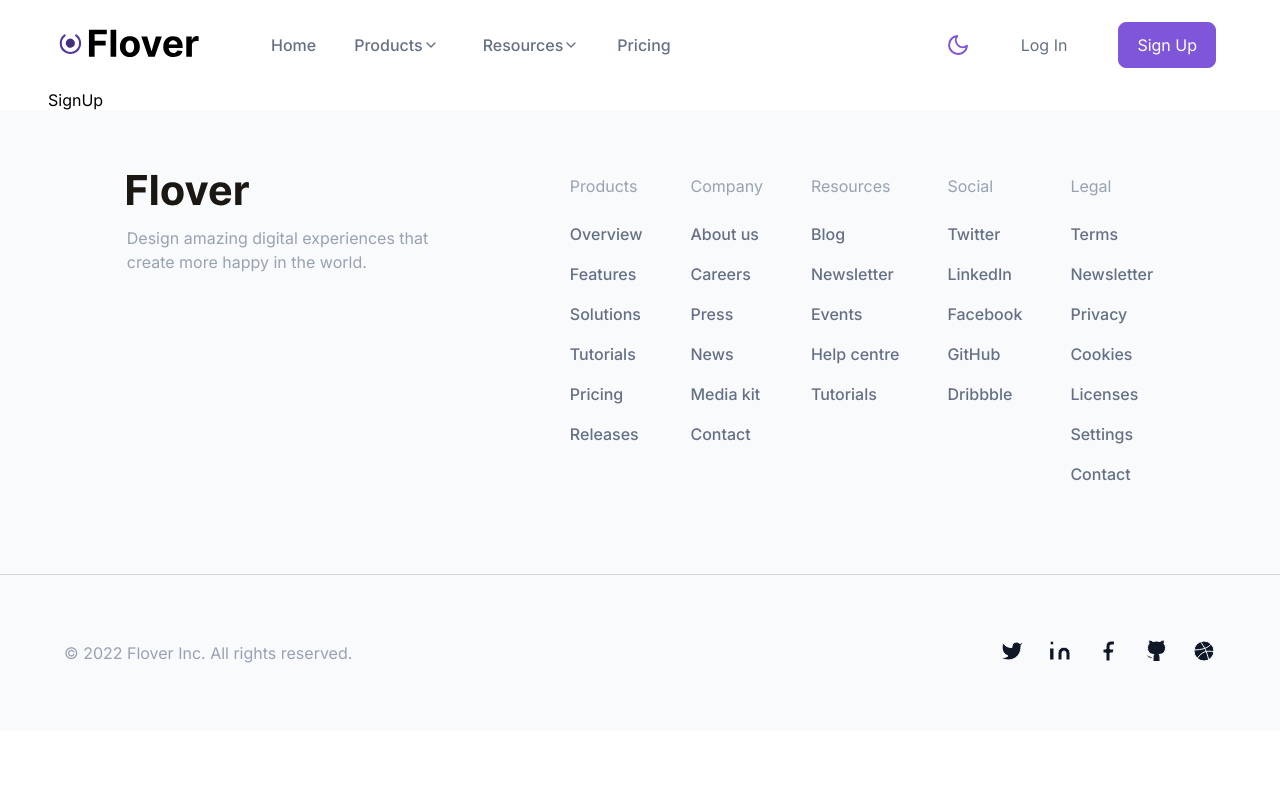
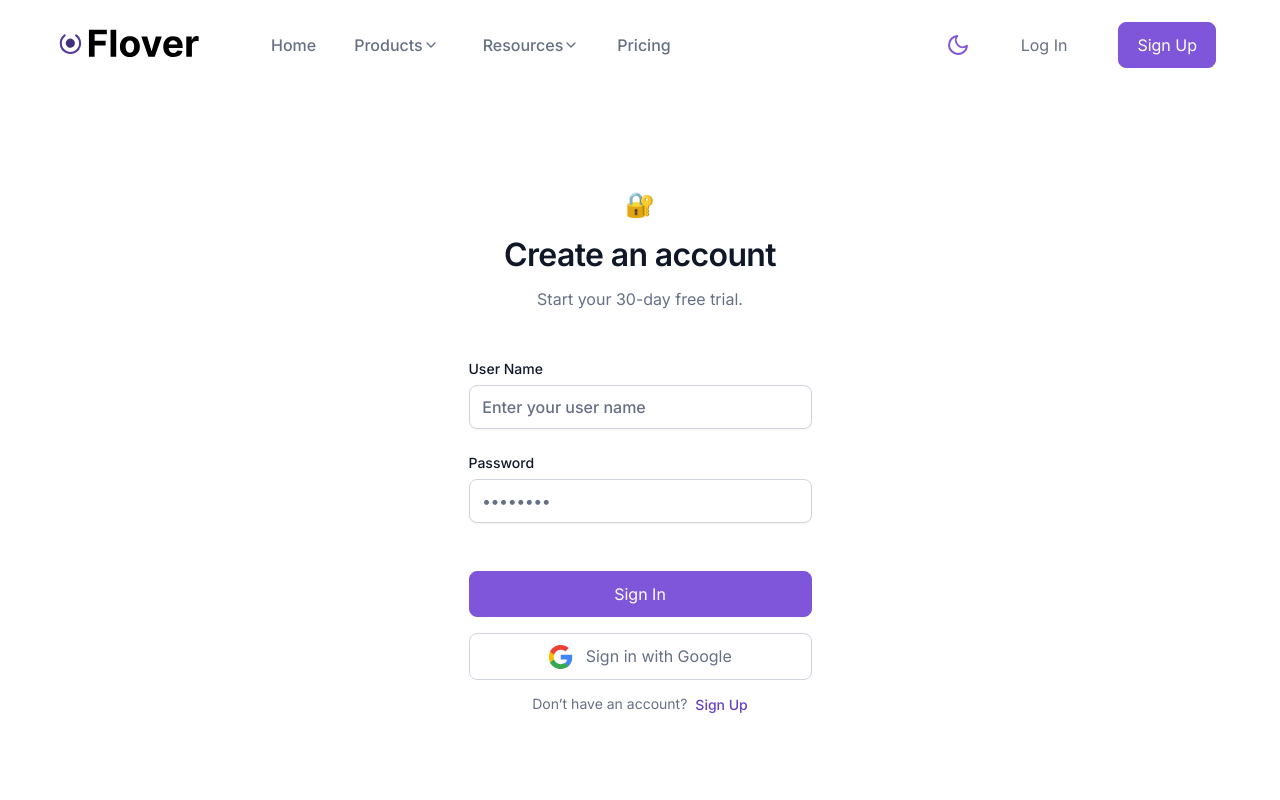
Before and after one commit to AlexKasatov/flover-dashboard, a React (Create React App) app: page /signup in a window 1280 px wide. Shown: the top 800 px of the page. Built offline with nearby package versions, Linux system fonts and the light colour scheme.

Commit message:
add sign up component

```diff
--- a/src/pages/Authorization/LogIn.jsx
+++ b/src/pages/Authorization/LogIn.jsx
@@ -1,9 +1,9 @@
 import { useEffect } from 'react';
-import { Link } from 'react-router-dom';
 import { useForm } from 'react-hook-form';
 import { Container } from '../../styles/Container';
 import { TextErrorSm, TextNormalSm, LinkSmMd, HeadingSmSbBase, SubHeadTextMdNorm } from '../../styles/UI/Text';
-import { Wrapper, LoginBlock, LoginText, LoginForm, LoginBtn } from './Login.styled';
+import { Wrapper, LoginBlock, LoginText, LoginForm, LoginBtn, LoginIcon } from './Login.styled';
+import googleIcon from '../../styles/img/auth/google.svg';
 
 const LogIn = () => {
         const {
@@ -50,13 +50,11 @@ const LogIn = () => {
                                                                 })}
                                                         />
                                                 </label>
-
                                                 {errors?.email && (
                                                         <TextErrorSm>
                                                                 {errors?.email?.message || 'Hm... something went wrong'}
                                                         </TextErrorSm>
                                                 )}
-
                                                 <label htmlFor="password">
                                                         Password
                                                         <input
@@ -68,15 +66,18 @@ const LogIn = () => {
                                                                 })}
                                                         />
                                                 </label>
-
                                                 {errors?.password && (
                                                         <TextErrorSm>
                                                                 {errors?.password?.message ||
                                                                         'Hm... something went wrong'}
                                                         </TextErrorSm>
                                                 )}
+                                                <LoginBtn type="submit">Sign In</LoginBtn>
 
-                                                <LoginBtn type="submit">Sign In</LoginBtn>
+                                                <LoginIcon type="button">
+                                                        <img src={googleIcon} alt="google-icon" /> Sign in with Google
+                                                </LoginIcon>
+
                                                 <div>
                                                         <TextNormalSm>Don’t have an account?</TextNormalSm>
 
--- a/src/pages/Authorization/Login.styled.jsx
+++ b/src/pages/Authorization/Login.styled.jsx
@@ -1,4 +1,5 @@
 import styled from 'styled-components';
+import { BtnMore } from '../../components/FreeTrial/FreeTrial.styled';
 import { BtnMain } from '../../components/Integration/Integration.styled';
 
 export const Wrapper = styled.section`
@@ -69,5 +70,15 @@ export const LoginForm = styled.form`
 `;
 
 export const LoginBtn = styled(BtnMain)`
+        margin-top: 1.5rem;
         min-width: 343px;
 `;
+export const LoginIcon = styled(BtnMore)`
+        margin-top: 1rem;
+        vertical-align: middle;
+        min-width: 343px;
+        img {
+                vertical-align: middle;
+                padding-right: 0.5rem;
+        }
+`;
--- a/src/pages/Authorization/SignUp.jsx
+++ b/src/pages/Authorization/SignUp.jsx
@@ -1,5 +1,92 @@
-import React from 'react';
+import { useEffect } from 'react';
+import { useForm } from 'react-hook-form';
+import { Container } from '../../styles/Container';
+import { TextErrorSm, TextNormalSm, LinkSmMd, HeadingSmSbBase, SubHeadTextMdNorm } from '../../styles/UI/Text';
+import { Wrapper, LoginBlock, LoginText, LoginForm, LoginBtn, LoginIcon } from './Login.styled';
+import googleIcon from '../../styles/img/auth/google.svg';
 
-const SignUp = () => <div>SignUp</div>;
+const SignUp = () => {
+        const {
+                register,
+                formState: { errors, isValid },
+                handleSubmit,
+                reset,
+        } = useForm({ mode: 'onBlur' });
+
+        const onSubmit = (data) => {
+                console.log(JSON.stringify(data));
+                reset();
+        };
+
+        useEffect(() => {
+                window.scrollTo(0, 0);
+        }, []);
+
+        return (
+                <Wrapper>
+                        <Container>
+                                <LoginBlock>
+                                        <LoginText>
+                                                <h1>🔐</h1>
+                                                <HeadingSmSbBase>Create an account</HeadingSmSbBase>
+                                                <SubHeadTextMdNorm style={{ margin: '1rem 0 3rem 0' }}>
+                                                        Start your 30-day free trial.
+                                                </SubHeadTextMdNorm>
+                                        </LoginText>
+
+                                        <LoginForm onSubmit={handleSubmit(onSubmit)}>
+                                                <label htmlFor="userName">
+                                                        User Name
+                                                        <input
+                                                                placeholder="Enter your user name"
+                                                                {...register('userName', {
+                                                                        required: 'User name is required',
+                                                                        pattern: {
+                                                                                value: /^(?=.{8,20}$)(?![_.])(?!.*[_.]{2})[a-zA-Z0-9._]+(?<![_.])$/,
+                                                                                message: 'User name must be between 8 and 20 characters long, and can only contain letters, numbers, and the underscore',
+                                                                        },
+                                                                })}
+                                                        />
+                                                </label>
+                                                {errors?.userName && (
+                                                        <TextErrorSm>
+                                                                {errors?.userName?.message ||
+                                                                        'Hm... something went wrong'}
+                                                        </TextErrorSm>
+                                                )}
+                                                <label htmlFor="password">
+                                                        Password
+                                                        <input
+                                                                type="password"
+                                                                id="password"
+                                                                placeholder="••••••••"
+                                                                {...register('password', {
+                                                                        required: 'Password is required',
+                                                                })}
+                                                        />
+                                                </label>
+                                                {errors?.password && (
+                                                        <TextErrorSm>
+                                                                {errors?.password?.message ||
+                                                                        'Hm... something went wrong'}
+                                                        </TextErrorSm>
+                                                )}
+                                                <LoginBtn type="submit">Sign In</LoginBtn>
+
+                                                <LoginIcon type="button">
+                                                        <img src={googleIcon} alt="google-icon" /> Sign in with Google
+                                                </LoginIcon>
+
+                                                <div>
+                                                        <TextNormalSm>Don’t have an account?</TextNormalSm>
+
+                                                        <LinkSmMd to="/signup">Sign Up</LinkSmMd>
+                                                </div>
+                                        </LoginForm>
+                                </LoginBlock>
+                        </Container>
+                </Wrapper>
+        );
+};
 
 export default SignUp;
```
Also changed, not shown: src/styles/img/auth/google.svg (added).
